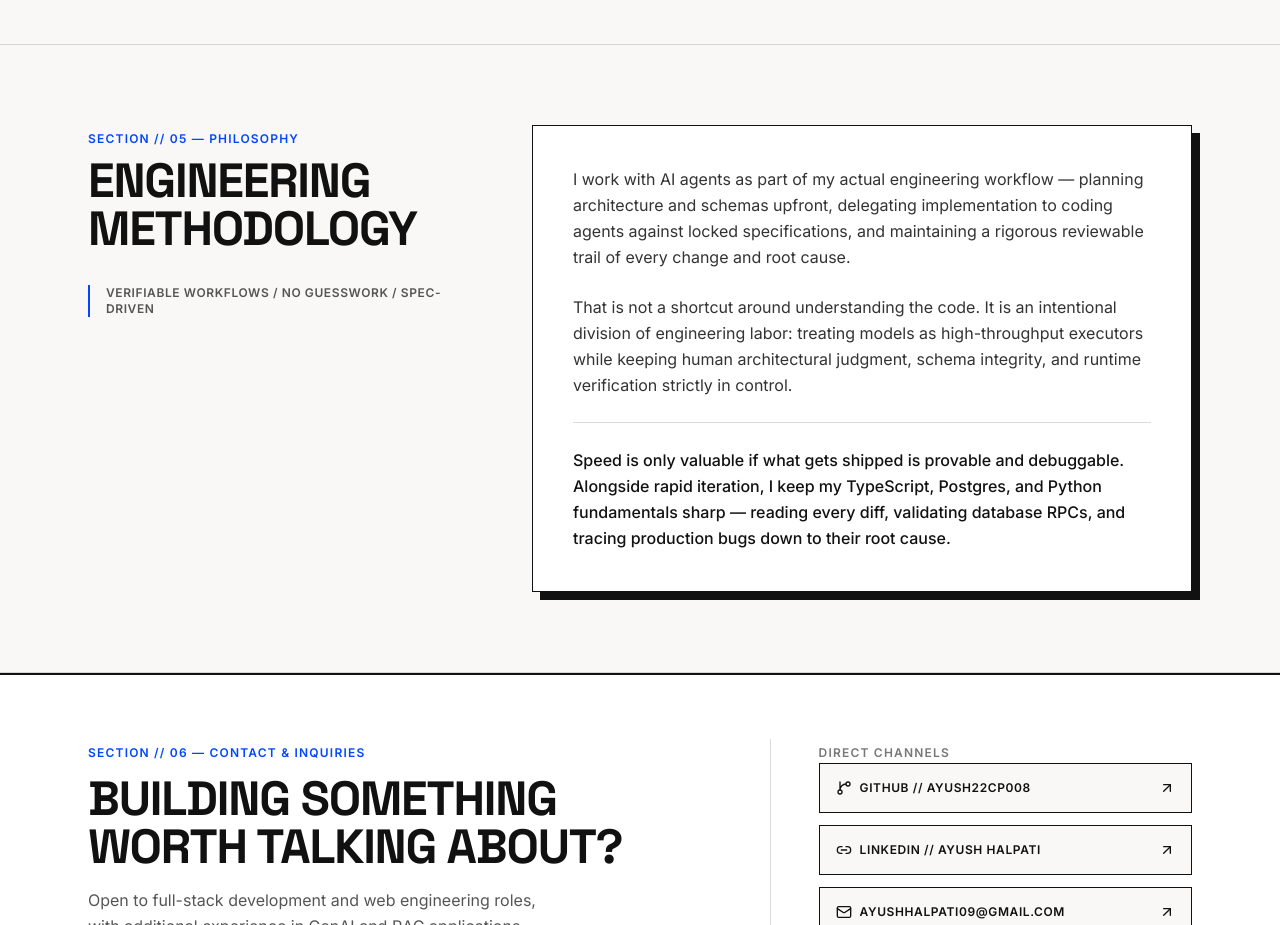
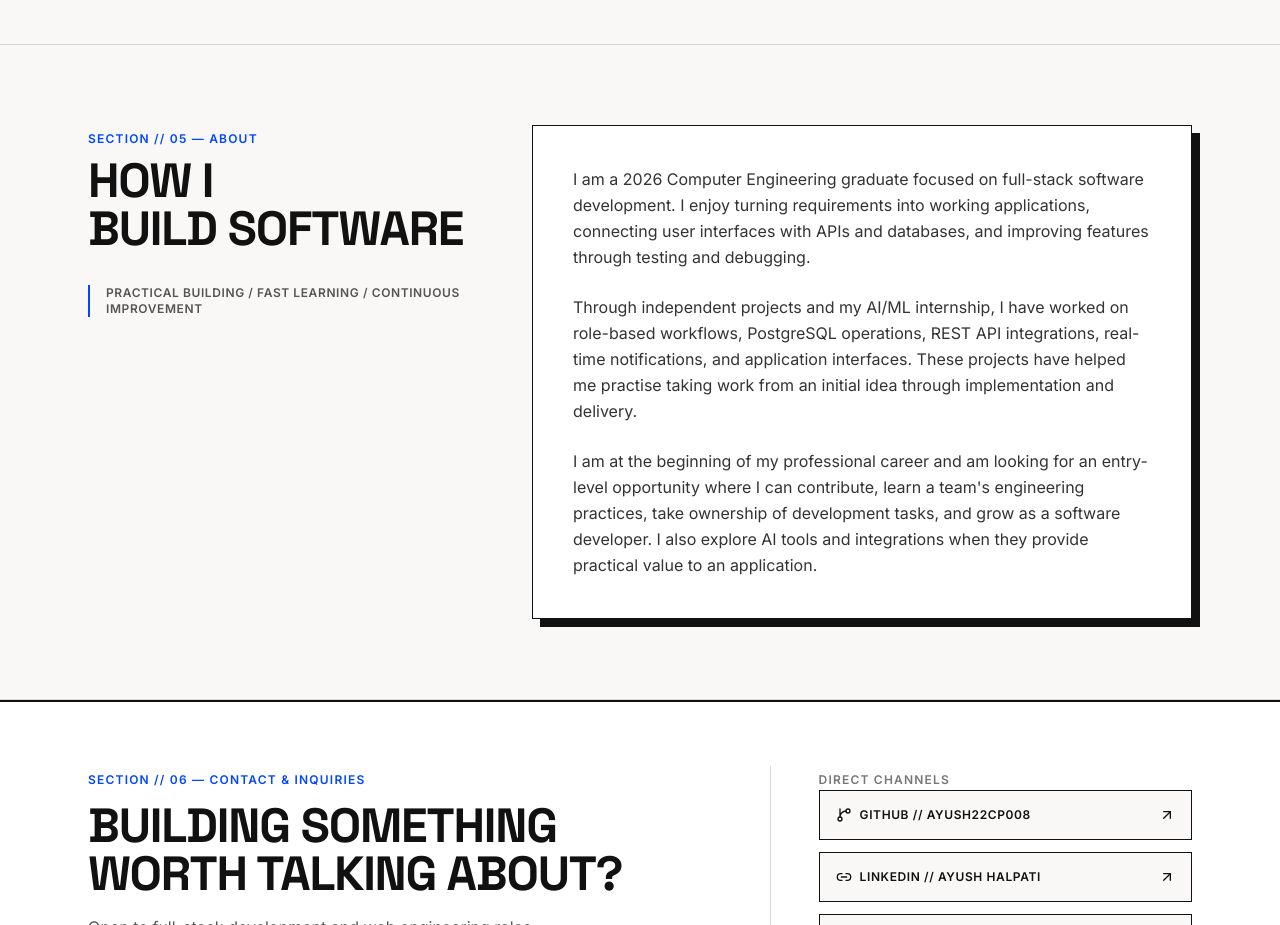
Before and after one commit to ayush22cp008/portfolio, a Next.js app: page / in a window 1280 px wide. Shown: the part 4820-5745 px from the top of the page. Built offline with nearby package versions, Linux system fonts and the light colour scheme.

Commit message:
Clarify entry-level developer profile and project experience

```diff
--- a/components/About.tsx
+++ b/components/About.tsx
@@ -3,41 +3,39 @@ export function About() {
     <section id="about" className="border-b border-[#111111]/15 bg-[#F9F8F6]">
       <div className="mx-auto max-w-6xl px-6 py-20">
         <div className="grid grid-cols-1 gap-12 lg:grid-cols-[0.75fr_1.25fr]">
-          {/* Left Column: Heading and metadata */}
           <div>
             <span className="text-xs font-bold uppercase tracking-widest text-[#0047FF]">
-              SECTION // 05 — PHILOSOPHY
+              SECTION // 05 — ABOUT
             </span>
             <h2 className="mt-2 font-display text-4xl font-extrabold uppercase tracking-tight text-[#111111] sm:text-5xl">
-              ENGINEERING <br />
-              METHODOLOGY
+              HOW I <br /> BUILD SOFTWARE
             </h2>
             <div className="mt-8 border-l-2 border-[#0047FF] pl-4 text-xs font-bold uppercase tracking-wider text-[#555555]">
-              VERIFIABLE WORKFLOWS / NO GUESSWORK / SPEC-DRIVEN
+              PRACTICAL BUILDING / FAST LEARNING / CONTINUOUS IMPROVEMENT
             </div>
           </div>
 
-          {/* Right Column: Editorial Body with Card Border */}
-          <div className="border border-[#111111] bg-white p-8 sm:p-10 shadow-[8px_8px_0px_0px_#111111]">
+          <div className="border border-[#111111] bg-white p-8 shadow-[8px_8px_0px_0px_#111111] sm:p-10">
             <div className="space-y-6 text-base leading-relaxed text-[#333333]">
               <p>
-                I work with AI agents as part of my actual engineering workflow —
-                planning architecture and schemas upfront, delegating implementation
-                to coding agents against locked specifications, and maintaining a
-                rigorous reviewable trail of every change and root cause.
+                I am a 2026 Computer Engineering graduate focused on full-stack
+                software development. I enjoy turning requirements into working
+                applications, connecting user interfaces with APIs and databases,
+                and improving features through testing and debugging.
               </p>
               <p>
-                That is not a shortcut around understanding the code. It is an
-                intentional division of engineering labor: treating models as
-                high-throughput executors while keeping human architectural judgment,
-                schema integrity, and runtime verification strictly in control.
+                Through independent projects and my AI/ML internship, I have
+                worked on role-based workflows, PostgreSQL operations, REST API
+                integrations, real-time notifications, and application interfaces.
+                These projects have helped me practise taking work from an initial
+                idea through implementation and delivery.
               </p>
-              <p className="border-t border-[#111111]/15 pt-6 font-medium text-[#111111]">
-                Speed is only valuable if what gets shipped is provable and
-                debuggable. Alongside rapid iteration, I keep my TypeScript,
-                Postgres, and Python fundamentals sharp — reading every diff,
-                validating database RPCs, and tracing production bugs down to
-                their root cause.
+              <p>
+                I am at the beginning of my professional career and am looking for
+                an entry-level opportunity where I can contribute, learn a team's
+                engineering practices, take ownership of development tasks, and
+                grow as a software developer. I also explore AI tools and
+                integrations when they provide practical value to an application.
               </p>
             </div>
           </div>
```
